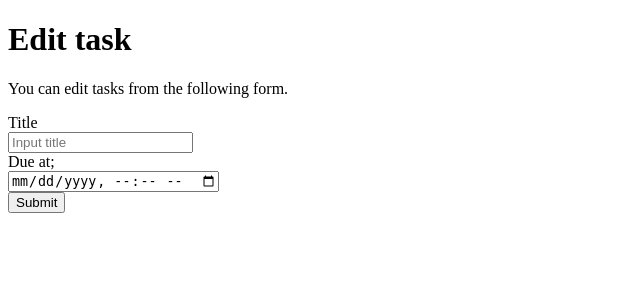
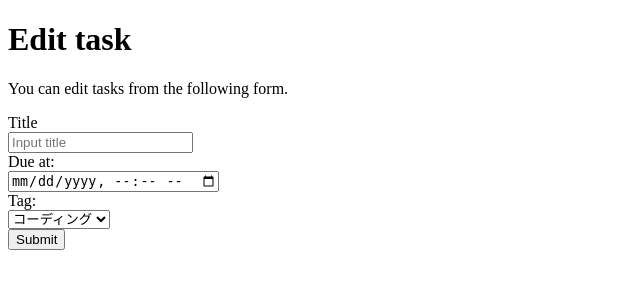
Before and after one commit to Enoki8/django-test-exercise, a Django app: template todo/templates/todo/edit.html in a window 1280 px wide. Shown: the top 300 px of the page, without its empty margins (0-640 px from the left). Run offline with Django 5.2, Linux system fonts and the light colour scheme; the template is opened without the code that fills it, so the values that code supplies are empty.

Commit message:
タグ編集、詳細画面にてタグの表示

```diff
--- a/todo/templates/todo/detail.html
+++ b/todo/templates/todo/detail.html
@@ -20,6 +20,7 @@
         {% else %}
         <li>Status: Not Completed</li>
         {% endif %}
+        <li>Tag: {{ task.get_tag_display }}</li>
     </ul>
 
     <div>
--- a/todo/templates/todo/edit.html
+++ b/todo/templates/todo/edit.html
@@ -18,13 +18,23 @@
             <input id="titleInput" name="title" type="text" placeholder="Input title" value="{{ task.title }}">
         </div>
         <dev>
-                <label for="dueInput">Due at;</label><br>
-                <input id="dueInput" name="due_at" type="datetime-local" value="{{ task.due_at|date:"Y-m-d H:i" }}">
+            <label for="dueInput">Due at:</label><br>
+            <input id="dueInput" name="due_at" type="datetime-local" value="{{ task.due_at|date:" Y-m-d H:i" }}">
         </dev>
+        <div>
+            <label for="tagInput">Tag:</label><br>
+            <select id="tagInput" name="tag" value="{{ task.tag }}">
+                <option value="coding">コーディング</option>
+                <option value="submit">作品提出</option>
+                <option value="presentation">発表</option>
+                <option value="other">その他</option>
+            </select>
+        </div>
         <div>
             <button type="submit">Submit</button>
         </div>
     </form>
     <br>
 </body>
+
 </html>
--- a/todo/views.py
+++ b/todo/views.py
@@ -52,6 +52,7 @@ def update(request, task_id):
     if request.method == 'POST':
         task.title = request.POST['title']
         task.due_at = make_aware(parse_datetime(request.POST['due_at']))
+        task.tag = request.POST['tag']
         task.save()
         return redirect(detail, task_id)
 
```
Lines whose indentation alone changed are shown as unchanged.
